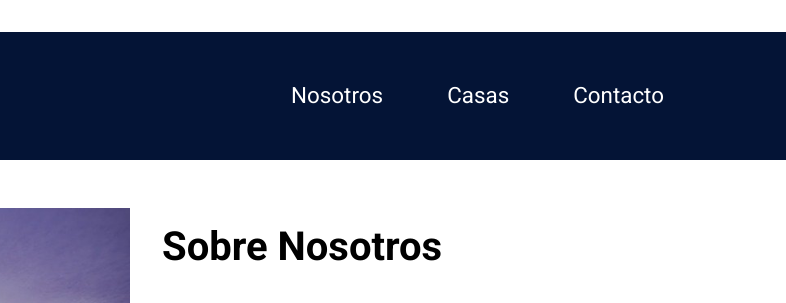
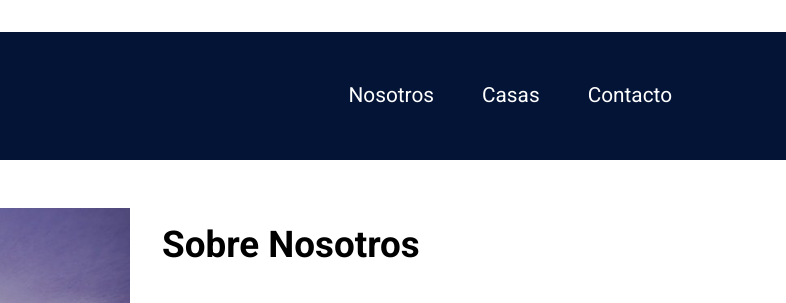
Before and after one commit to Ab4ch3/Bienes-raices, a plain HTML site: page index.html in a window 1280 px wide. Shown: the top 303 px of the page, 494-1280 px from the left. Drawn offline with Linux system fonts and the light colour scheme.

Commit message:
Cambios del resposive , y mejoras en el estilo de barra y slide

```diff
--- a/css/style.css
+++ b/css/style.css
@@ -70,14 +70,17 @@ img {
 
 .header {
     background-color: var(--ColorPrincipal);
-    margin-top: 2rem;
+    /* margin-top: 2rem; */
 }
 
 .barra {
-    height: 8rem;
+    /* height: 8rem; */
     display: flex;
+    flex-direction: column;
     justify-content: space-between;
     align-items: center;
+    text-align: center;
+    padding-bottom: 1rem;
 }
 
 .c-logo .logo {
@@ -87,13 +90,18 @@ img {
 
 .navegacion ul {
     display: flex;
+    flex-direction: column;
     list-style: none;
+}
+
+.navegacion ul li {
+    padding: .5rem;
 }
 
 .navegacion ul a {
     text-decoration: none;
-    padding: 2rem;
-    font-size: 1.4rem;
+    padding: .8rem;
+    font-size: 1.3rem;
     color: white;
 }
 
@@ -104,18 +112,49 @@ img {
     border-bottom-right-radius: 100px;
 }
 
+@media screen and (min-width:1000px) {
+    .header {
+        margin-top: 2rem;
+    }
+    .barra {
+        height: 8rem;
+        flex-direction: row;
+        padding-bottom: 0;
+    }
+    .navegacion ul li {
+        padding: 0;
+    }
+    .navegacion ul {
+        flex-direction: row;
+    }
+    .navegacion ul a {
+        padding: 2rem;
+    }
+}
+
+@media screen and (min-width:800px) {
+    .navegacion ul {
+        flex-direction: row;
+    }
+    .navegacion ul a {
+        padding: 1.5rem;
+        font-size: 1.3rem;
+    }
+}
+
 
 /* #### SLIDE NOSOTROS #### */
 
 .slide {
     display: grid;
-    grid-template-columns: repeat(2, 50%);
+    grid-template-columns: 1fr;
+    /* grid-template-rows: repeat(2, 1fr); */
     margin-top: 2rem;
-    /* grid-column-gap: 1rem; */
 }
 
 .slide .imagen {
     display: flex;
+    justify-content: center;
 }
 
 .slide .casaN {
@@ -125,20 +164,34 @@ img {
 .slide .nosotros {
     display: flex;
     flex-direction: column;
-    /* justify-content: space-around; */
 }
 
 .nosotros h1 {
-    font-size: 2.5rem;
-    text-align: left;
+    font-size: 2rem;
+    text-align: center;
     padding: 1rem;
-    margin: 1rem 1rem 1.5rem 0rem;
+    margin: .5rem 0rem .5rem 0rem;
 }
 
 .nosotros p {
     padding: 1rem;
-    font-size: 1.2rem;
-    text-align: left;
+    font-size: 1rem;
+    text-align: justify;
+}
+
+@media screen and (min-width:800px) {
+    .slide {
+        grid-template-columns: repeat(2, 50%);
+    }
+    .nosotros h1 {
+        font-size: 2.3rem;
+        text-align: left;
+        margin: 1rem 1rem 1.5rem 0rem;
+    }
+    .nosotros p {
+        font-size: 1.2rem;
+        text-align: left;
+    }
 }
 
 
@@ -154,6 +207,7 @@ img {
     grid-template-columns: repeat(3, 1fr);
     grid-template-rows: repeat(2, 1fr);
     grid-gap: 1rem;
+    flex-shrink: 1;
 }
 
 .destacada {
```
